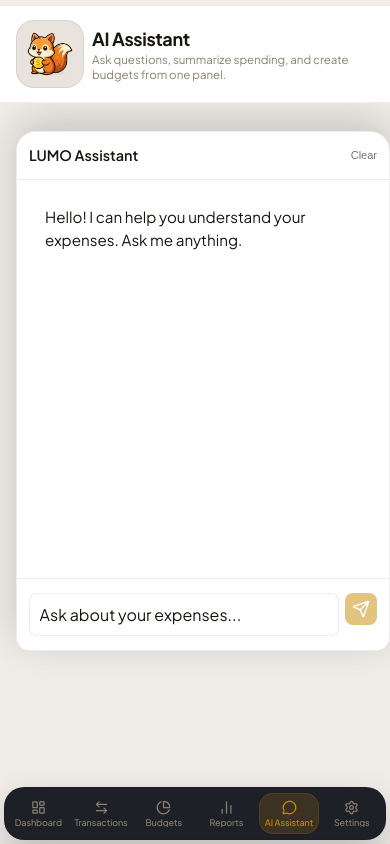
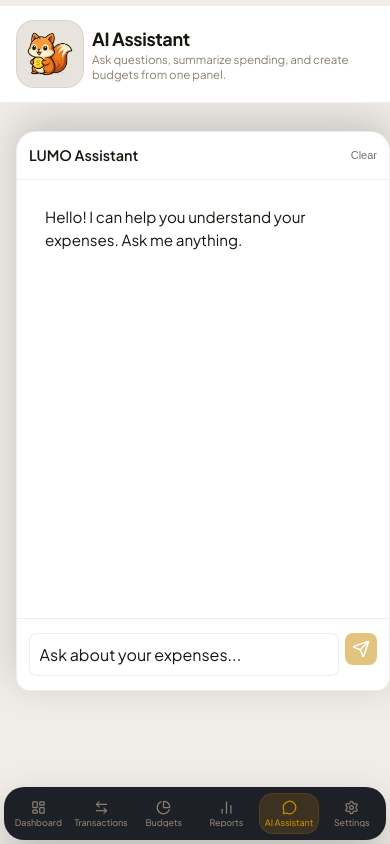
Before and after one commit to jayq23/LUMO, a React (Vite) app: page /assistant in a window 390 px wide. Built offline with nearby package versions, Linux system fonts and the light colour scheme; no server answers; sample sign-in values are in the browser's storage.

Commit message:
Fix responsive design for ai panel

```diff
--- a/src/styles/ai-assistant.css
+++ b/src/styles/ai-assistant.css
@@ -470,7 +470,7 @@
     left: auto;
     bottom: auto;
     width: 100%;
-    height: min(520px, 600px);
+    height: min(560px, 560px);
     border-radius: 20px 20px 14px 14px;
     transform: none;
   }
```
